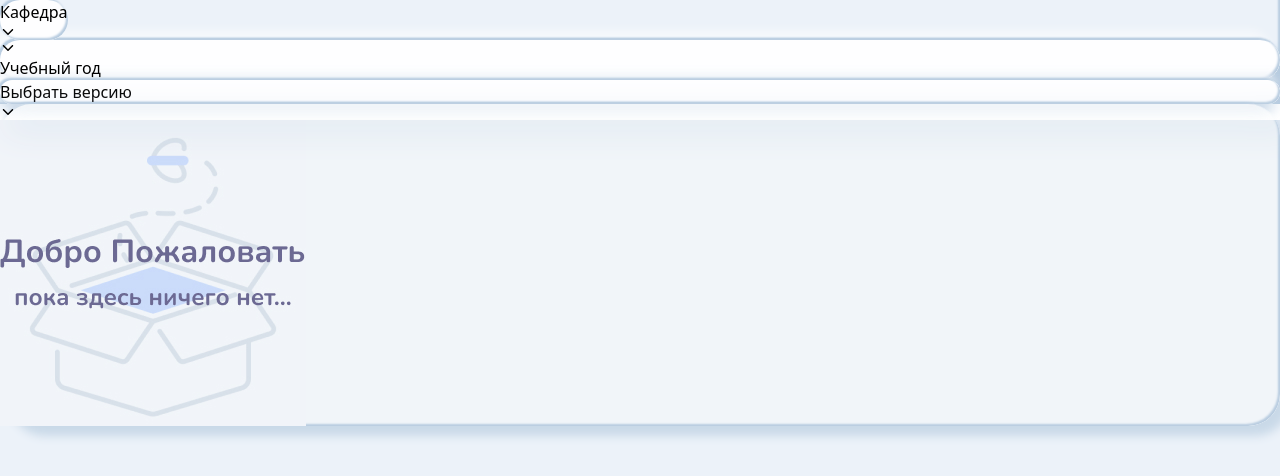
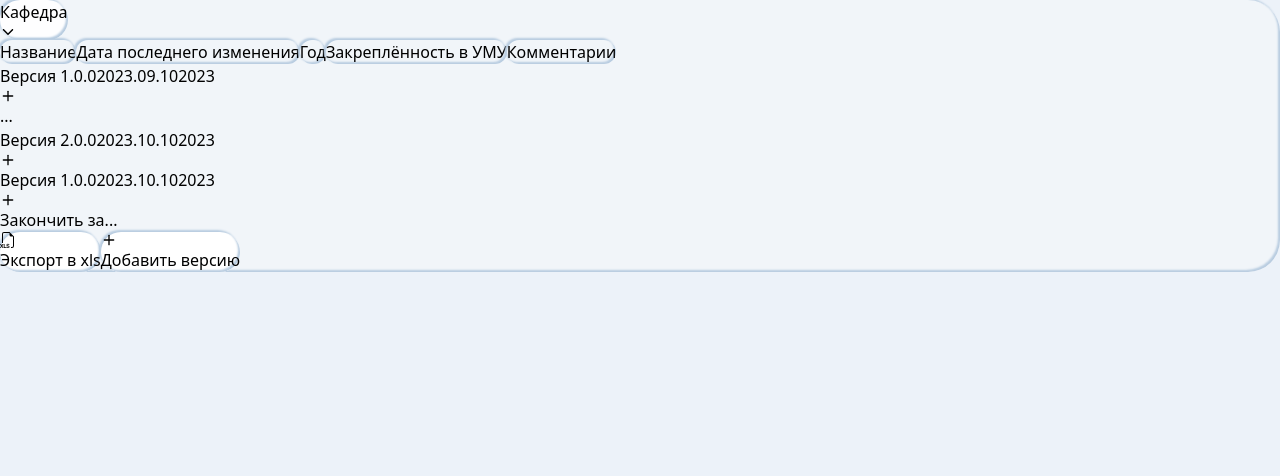
Before and after one commit to EronMG/universtity, a React (Vite) app in the folder uni/: page /versions in a window 1280 px wide. Shown: the top 476 px of the page. Built offline with nearby package versions, Linux system fonts and the light colour scheme.

Commit message:
fix: debugging pages

```diff
--- a/uni/package.json
+++ b/uni/package.json
@@ -12,7 +12,8 @@
   "dependencies": {
     "react": "^18.2.0",
     "react-dom": "^18.2.0",
-    "react-icons": "^5.0.1"
+    "react-icons": "^5.0.1",
+    "react-router-dom": "^6.21.2"
   },
   "devDependencies": {
     "@types/react": "^18.2.43",
--- a/uni/src/App.jsx
+++ b/uni/src/App.jsx
@@ -1,21 +1,18 @@
-import Caffedra from "./components/Caffedra";
-import MainWindow from "./components/MainWindow";
-import SideBar from "./components/SideBar";
-import Version from "./components/Version";
-import Year from "./components/Year";
+import { Route, Routes } from "react-router";
+import { BrowserRouter } from "react-router-dom";
+import Main from "./pages/Main";
+import Versions from "./pages/Versions";
 import { DepartmentProvider } from "./context/DepartmentContext";
 
 const App = () => {
   return (
     <DepartmentProvider>
-      <div className="pr-[21px] pl-[19px] pt-[13px] pb-[37px] flex gap-[19px] h-[100vh]">
-        <SideBar>
-          <Caffedra />
-          <Year />
-          <Version />
-        </SideBar>
-        <MainWindow />
-      </div>
+      <BrowserRouter>
+        <Routes>
+          <Route path="/" element={<Main />} />
+          <Route path="/versions" element={<Versions />} />
+        </Routes>
+      </BrowserRouter>
     </DepartmentProvider>
   );
 };
--- a/uni/src/components/ChangeCafedra.jsx
+++ b/uni/src/components/ChangeCafedra.jsx
@@ -15,6 +15,7 @@ const ChangeCafedra = () => {
     handleCancel,
     hideChange,
   } = useDepartment();
+
   const [active, setActive] = useState(false);
   const [selectedCaffedra, setSelectedCaffedra] = useState(null);
 
--- a/uni/src/components/Version.jsx
+++ b/uni/src/components/Version.jsx
@@ -1,8 +1,10 @@
 import { useDepartment } from "../context/DepartmentContext";
 import "../index.css";
+import { Link } from "react-router-dom";
 
 const Version = () => {
   const { active, selectedCaffedra } = useDepartment();
+
   return (
     <div
       className={`shadowMain pt-[28px] pb-[23px] pl-[13px] pr-[4px] mt-[30px] ${
@@ -12,9 +14,13 @@ const Version = () => {
       <div className="shadowSecond py-[15px] px-[12px]">
         <div className="shadowThird">
           <div className="shadowWhite flex items-center justify-center px-[5px] py-[6px] gap-[15px] cursor-pointer">
-            <span className="text-textSecond text-[24px] font-nuni font-[700]">
+            <Link
+              onClick={(e) => !selectedCaffedra && e.preventDefault()}
+              to="/versions"
+              className="text-textSecond text-[24px] font-nuni font-[700]"
+            >
               Выбрать версию
-            </span>
+            </Link>
           </div>
         </div>
       </div>
--- a/uni/src/index.css
+++ b/uni/src/index.css
@@ -9,6 +9,7 @@ background: #ECF2F9;
 .shadow{
 box-shadow: -2px -2px 2px 0px #B8CCE0, -1px -1px 0px 0px #FFF, -2px -2px 2px 0px #B8CCE0 inset, -1px -1px 0px 0px #FFF inset;
 }
+
 .shadowMain{
 border-radius: 35px;
 background: #ECF2F9;
@@ -26,6 +27,7 @@ border-radius: 32px;
 background: #F1F5F9;
 box-shadow: -2px -2px 2px 0px #B8CCE0, -1px -1px 0px 0px #FFF, -2px -2px 2px 0px #B8CCE0 inset, -1px -1px 0px 0px #FFF inset;
 
+
 }
 .shadowWhite{
 border-radius: 32px;
@@ -37,9 +39,6 @@ box-shadow: -2px -2px 2px 0px #B8CCE0, -1px -1px 0px 0px #FFF, -2px -2px 2px 0px
 border-radius: 32px;
 background: #F1F5F9;
 box-shadow: 5px 5px 13px 0px #B8CCE0, -5px -5px 10px 0px rgba(255, 255, 255, 0.90), 5px -5px 10px 0px rgba(184, 204, 224, 0.30), -5px 5px 10px 0px rgba(184, 204, 224, 0.30), -1px -1px 2px 0px #B8CCE0 inset, 1px 1px 2px 0px rgba(255, 255, 255, 0.30) inset;
-
-
-
 }
 
 .bg{
@@ -50,6 +49,7 @@ box-shadow: -2px -2px 2px 0px #B8CCE0, -1px -1px 0px 0px #FFF, -2px -2px 2px 0px
 border-radius: 32px;
 background: #FFF;
 box-shadow: -2px -2px 2px 0px #B8CCE0, -1px -1px 0px 0px #FFF, -2px -2px 2px 0px #B8CCE0 inset, -1px -1px 0px 0px #FFF inset;
+
 }
 
 .input{
--- /dev/null
+++ b/uni/src/pages/Main.jsx
@@ -0,0 +1,20 @@
+import Caffedra from "../components/Caffedra";
+import MainWindow from "../components/MainWindow";
+import SideBar from "../components/SideBar";
+import Version from "../components/Version";
+import Year from "../components/Year";
+
+const Main = () => {
+  return (
+    <div className="pr-[21px] pl-[19px] pt-[13px] pb-[37px] flex gap-[19px] h-[100vh]">
+      <SideBar>
+        <Caffedra />
+        <Year />
+        <Version />
+      </SideBar>
+      <MainWindow />
+    </div>
+  );
+};
+
+export default Main;
--- /dev/null
+++ b/uni/src/pages/Versions.jsx
@@ -0,0 +1,145 @@
+import Caffedra from "../components/Caffedra";
+import "../index.css";
+import styles from "../styles";
+import { BsFiletypeXls } from "react-icons/bs";
+import { FiPlus } from "react-icons/fi";
+
+const Versions = () => {
+  const arrVers = [
+    {
+      id: "1",
+      name: "Версия 1.0.0",
+      date: "2023.09.10",
+      year: "2023",
+      icon: <FiPlus />,
+      comments: "...",
+    },
+    {
+      id: "2",
+      name: "Версия 2.0.0",
+      date: "2023.10.10",
+      year: "2023",
+      icon: <FiPlus />,
+      comments: "",
+    },
+    {
+      id: "3",
+      name: "Версия 1.0.0",
+      date: "2023.10.10",
+      year: "2023",
+      icon: <FiPlus />,
+      comments: "Закончить за...",
+    },
+  ];
+
+  const arrButton = [
+    {
+      id: "1",
+      title: "Название",
+    },
+    {
+      id: "2",
+      title: "Дата последнего изменения",
+    },
+    {
+      id: "3",
+      title: "Год",
+    },
+    {
+      id: "4",
+      title: "Закреплённость в УМУ",
+    },
+    {
+      id: "5",
+      title: "Комментарии",
+    },
+  ];
+
+  function getButtonStyle(id) {
+    switch (id) {
+      case "1":
+        return "w-[213px]"; // Замените "buttonStyle1" на ваш класс стиля для кнопки с id "1"
+      case "2":
+        return "";
+      case "3":
+        return "w-[98px]";
+      case "4":
+        return "";
+      case "5":
+        return "w-[186px]"; // Замените "buttonStyle2" на ваш класс стиля для кнопки с id "2"
+      // Добавьте дополнительные кейсы для других id
+      default:
+        return ""; // Возвращайте пустую строку или другой класс по умолчанию
+    }
+  }
+
+  return (
+    <div className="shadowSecond mx-[29.5px] mt-[35px] mb-[22px]">
+      <div>
+        <div className="flex flex-col gap-[11px] px-[15px] pt-[11px]">
+          <div className="max-w-[289px]">
+            <Caffedra />
+          </div>
+          <div className="flex items-center gap-[21px]">
+            {arrButton.map((item) => (
+              <button
+                key={item.id}
+                className={`${
+                  styles.textSecond
+                } text-xl shadowSecond text-center max-w-[230px] h-[55px] ${getButtonStyle(
+                  item.id
+                )}`}
+              >
+                {item.title}
+              </button>
+            ))}
+          </div>
+        </div>
+        <div className="border-t-2 mt-[10px]">
+          {arrVers.map((item) => (
+            <div
+              key={item.id}
+              className="border-b-2 flex pl-[51px] pr-[300px] items-center h-[70px] pt-[15px]"
+            >
+              <span className={`${styles.textSecond} text-[24px]`}>
+                {item.name}
+              </span>
+              <span className={`${styles.textSecond} text-[24px] pl-[105px]`}>
+                {item.date}
+              </span>
+              <span className={`${styles.textSecond} text-[24px] pl-[92px]`}>
+                {item.year}
+              </span>
+              <span className="text-[#7B61FF] text-[34px]  pl-[147px]">
+                {item.icon}
+              </span>
+              <span
+                className={`${styles.textSecond} text-[24px] w-[330px] text-center  pl-[107px]`}
+              >
+                {item.comments}
+              </span>
+            </div>
+          ))}
+        </div>
+      </div>
+      <div className="flex items-center gap-[32px] justify-end pr-[20px] pb-[31px] pt-[47px]">
+        <button
+          className="white text-[#74719E] text-[20px] font-nuni font-[700] flex items-center
+          gap-[18px] rounded-[32px] bg-white h-[55px] w-[257px] justify-start px-[20px]"
+        >
+          <BsFiletypeXls />
+          Экспорт в xls
+        </button>
+        <button
+          className="white flex items-center gap-[5px] text-[#7B61FF] text-[20px] font-nuni
+          font-[700] rounded-[32px] bg-white h-[55px] w-[246px] justify-start px-[20px]"
+        >
+          <FiPlus />
+          Добавить версию
+        </button>
+      </div>
+    </div>
+  );
+};
+
+export default Versions;
```
Also changed, not shown: 1 other file (tests, documents, lock files or other folders). Lines whose indentation alone changed are shown as unchanged.
